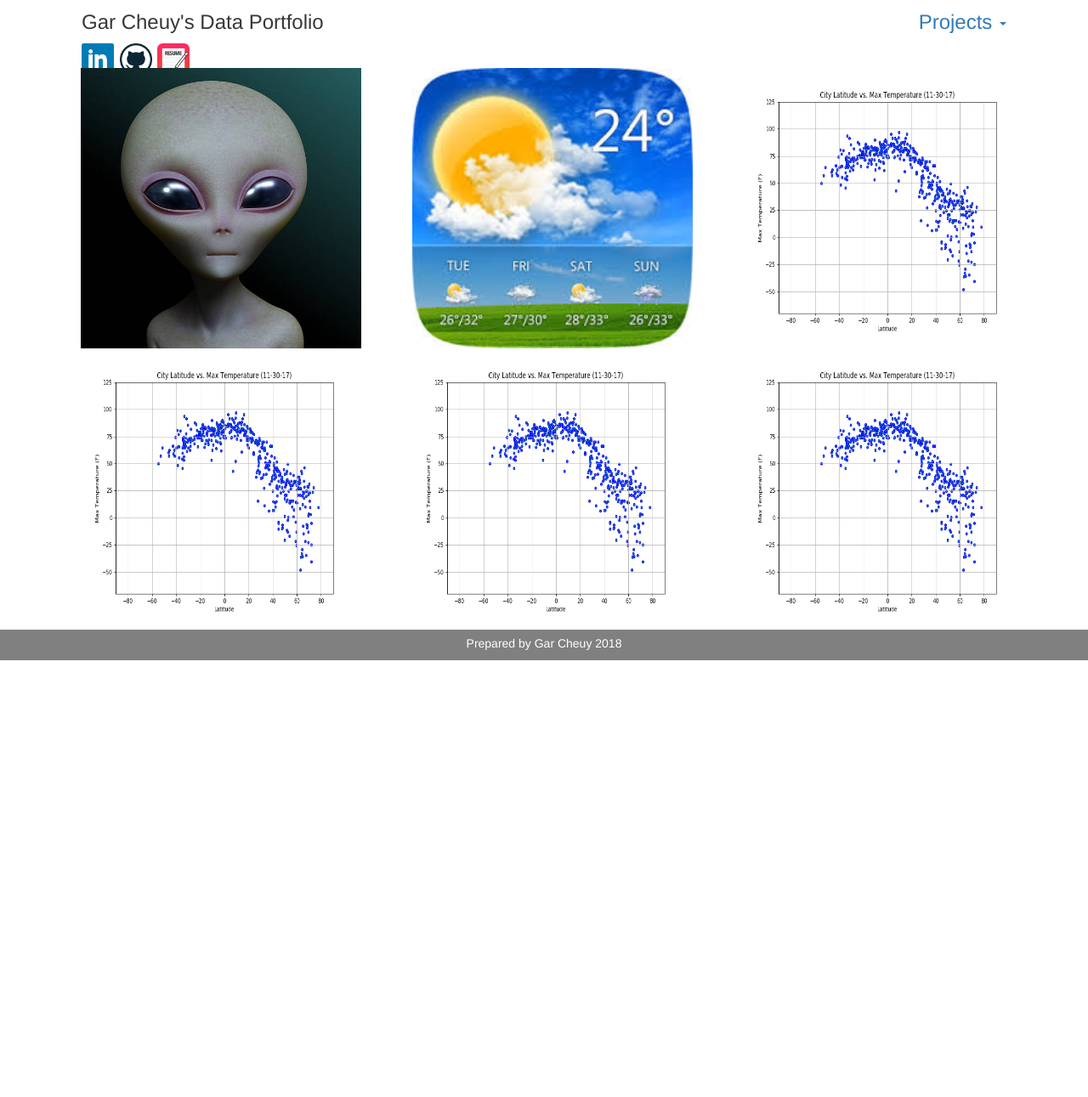
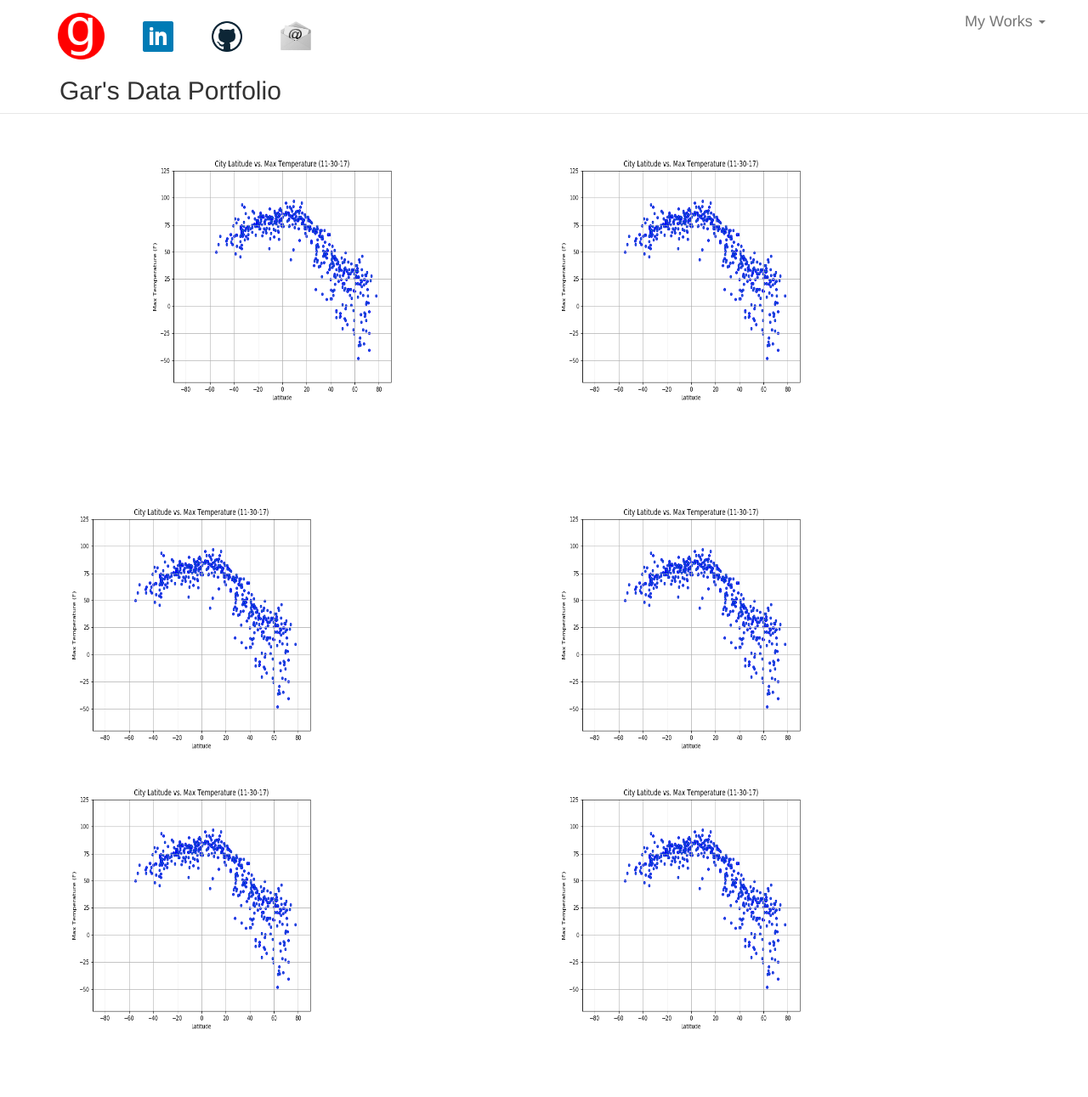
Before and after one commit to garc9394/garc9394.github.io, a PHP site: page / in a window 1280 px wide. Shown: the whole page at 85% size. Before the commit the page ends 777 px from the top, so only its background shows below. Run offline with PHP 8.4, Linux system fonts and the light colour scheme.

Commit message:
Reset commit

```diff
--- a/css/styles.css
+++ b/css/styles.css
@@ -1,42 +1,67 @@
-.navbar {
-    height: 60px;
-    background: white;
+.body {
+    font-family: 'Open Sans', sans-serif;
 }
 
-.navbar:hover {
-    height: 150px;
-    background: white;
+.navbar {
+    background-color: white;
 }
 
-.container-fluid {
-    background: white;
-    padding-right: 80px;
-    font-size: 24px;
+.header {
+    background-color: white;
+    height: 70px;
+}
+
+.title {
+    background-color: white;
+    padding-left: 70px;
+}
+
+.navbar-brand > a:hover, .navbar-brand > a:focus {
+    background-color: white;
+    color: white;
+}
+
+.navbar-brand > a:active {
+    background-color: white;
+    color: white;
+}
+
+.dropdown-toggle {
+    width: 160px;
+    font-size: 18px;
+}
+
+.nav .dropdown .dropdown-toggle:hover {
+    background-color: white;
+    font-size: 18.5px;
+    color: steelblue;
 }
 
 .navbar-brand {
-    padding-left: 80px;
+    padding-left: 48px;
     color: rgb(58, 54, 54);
-    font-size: 24px;
 }
 
-.dropdown {
-    color: rgb(58, 54, 54);
-    font-size: 24px;
+a {
+    padding: 20px;
 }
 
-.icons {
-    padding-left: 95px;
-
+.col-xs-1 {
+    padding-top: 24px;
 }
 
 .container {
-    margin-left: 80px;
-    margin-right: 80px
+    margin: 36px 24px;
+    padding: 24px;
 }
 
-.img {
-    margin: 30px;
+.first {
+    margin: 80px;
+}
+
+.col-md-6 .col-sm-12 {
+    margin: 16px;
+    padding: 12px;
 }
 
 .footer {
--- a/index.html
+++ b/index.html
@@ -5,7 +5,8 @@
     <meta name="viewport" content="width=device-width, initial-scale=1.0">
     <meta http-equiv="X-UA-Compatible" content="ie=edge">
     <title>Gar Cheuy's Data Portfolio</title>
-    <!-- <link rel="stylesheet" type="text/css" href="//fonts.googleapis.com/css?family=Open+Sans" /> -->
+    <link href="https://fonts.googleapis.com/css?family=Open+Sans" rel="stylesheet">
+    <href='https://fonts.googleapis.com/css?family=Roboto+Slab:400,300' rel='stylesheet' type='text/css'>
     <link rel="stylesheet" href="https://maxcdn.bootstrapcdn.com/bootstrap/3.3.7/css/bootstrap.min.css">
     <link rel="stylesheet" href="css/styles.css">
     <script src="https://ajax.googleapis.com/ajax/libs/jquery/3.3.1/jquery.min.js"></script>
@@ -14,16 +15,28 @@
 </head>
 <body>
     <header>
-        <nav class="navbar">
-            <nav class="navbar-top">
-                <div class="container-fluid">
-                    <div class="navbar-header">
-                        <a class="navbar-brand" href="index.html">Gar Cheuy's Data Portfolio</a>
+        <nav class="navbar navbar-default navbar-fixed-top">
+            <div class="container-fluid header">
+                <div class="navbar-brand">
+                    <a href="https://garc9394.github.io/">
+                        <img src="images/g-home.png" alt="Gar's Data Home" height="55" width="55">
+                    </a>
+                    <a class="icon" href="https://www.linkedin.com/in/garcheuy/" target="_blank">
+                        <img src="images/linkedin.png" alt="LinkedIn Profile" height="36" width="36">
+                    </a>
+
+                    <a class="icon" href="https://github.com/garc9394" target="_blank">
+                        <img src="images/github.png" alt="GitHub Repository" height="36" width="36">
+                    </a>
+
+                    <a class="icon" href="mailto:garcheuy@yahoo.com" target="_blank">
+                        <img src="images/email_me.jpeg" alt="Email Me" height="36" width="36">
+                    </a>
                 </div>
                 <div class="collapse navbar-collapse" id="bs-example-navbar-collapse-1">
                     <ul class="nav navbar-nav navbar-right">
                         <li class="dropdown">
-                                <a href="#" class="dropdown-toggle" data-toggle="dropdown" role="button" aria-haspopup="true" aria-expanded="false">Projects <span class="caret"></span></a>
+                            <a href="#" class="dropdown-toggle" data-toggle="dropdown" role="button" aria-haspopup="true" aria-expanded="false">My Works <span class="caret"></span></a>
                             <ul class="dropdown-menu">
                                 <li><a href="../aliens/index.html">Aliens Sightings</a></li>
                                 <li><a href="../Latitude/index.html">Latitude</a></li>
@@ -34,71 +47,57 @@
                     </ul>
                 </div><!-- /.navbar-collapse -->
             </div><!-- /.container-fluid -->
-            </nav>
-            <nav class="navbar-bottom">
-                <div class="container-fluid">
-                    <div class="row icons">
-                        <a href="https://www.linkedin.com/in/garcheuy/" target="_blank">
-                            <img src="images/linkedin.png" alt="Latitude" height="38" width="38">
-                        </a>
-                        <a href="https://github.com/garc9394" target="_blank">
-                            <img src="images/github.png" alt="Latitude" height="38" width="38">
-                        </a>
-                        <a href="../resume.html">
-                            <img src="images/resume.png" alt="Latitude" height="38" width="38">
+            <h2 class="title">Gar's Data Portfolio</h2>
+        </navbar>
+    </header>
+    <hr>
+    <div class="container">
+        <div class="row first">
+            <!-- <div class="col-md-6 col-sm-12">
+                <a href="../aliens/index.html">
+                    <img src="images/alien.jpg" alt="Alien Sightings" height="360" width="430">
                 </a>
             </div>
-                </div>
-            </nav>
-        </nav>
-    </header>
-    <div class="container">
-        <div class="row first">
-            <div class="col-md-4 col-sm-12">
-                <a href="../aliens/index.html">
-                    <img src="images/alien.jpg" alt="Alien Sightings" height="330" width="330">
+            <div class="col-md-6 col-sm-12">
+                <a href="../Latitude/index.html">
+                    <img src="images/weather.jpeg" alt="Latitude" height="360" width="430">
+                </a>
+            </div> -->
+            <div class="col-md-6 col-sm-12">
+                <a href="maxtemperature.html">
+                    <img src="images/CityLatitudeVsMaxTemperature.png" alt="Maximum Temperature" height="330" width="330">
                 </a>
             </div>
-            <div class="col-md-4 col-sm-12">
-                <a href="../Latitude/index.html">
-                    <img src="images/weather.jpeg" alt="Latitude" height="330" width="330">
-                </a>
-            </div>
-            <div class="col-md-4 col-sm-12">
+            <div class="col-md-6 col-sm-12">
                 <a href="maxtemperature.html">
                     <img src="images/CityLatitudeVsMaxTemperature.png" alt="Maximum Temperature" height="330" width="330">
                 </a>
             </div>
         </div>
         <div class="row second">
-            <div class="col-md-4 col-sm-12">
+            <div class="col-md-6 col-sm-12">
                 <a href="maxtemperature.html">
                     <img src="images/CityLatitudeVsMaxTemperature.png" alt="Maximum Temperature" height="330" width="330">
                 </a>
             </div>
-            <div class="col-md-4 col-sm-12">
+            <div class="col-md-6 col-sm-12">
                 <a href="maxtemperature.html">
                     <img src="images/CityLatitudeVsMaxTemperature.png" alt="Maximum Temperature" height="330" width="330">
                 </a>
             </div>
-            <div class="col-md-4 col-sm-12">
+        </div>
+        <div class="row third">
+            <div class="col-md-6 col-sm-12">
+                <a href="maxtemperature.html">
+                    <img src="images/CityLatitudeVsMaxTemperature.png" alt="Maximum Temperature" height="330" width="330">
+                </a>
+            </div>
+            <div class="col-md-6 col-sm-12">
                 <a href="maxtemperature.html">
                     <img src="images/CityLatitudeVsMaxTemperature.png" alt="Maximum Temperature" height="330" width="330">
                 </a>
             </div>
         </div>
     </div>
-    <footer>
-        <div class="row">
-            <div class="row">
-                <div class="col-md-12 bottom-sep"></div>
-            </div>
-        </div>
-        <div class="row">
-            <div class="col-md-12 footer">
-                <p>Prepared by Gar Cheuy 2018</p>
-            </div>
-        </div>
-    </footer>
 </body>
 </html>
--- a/js/data.js
+++ b/js/data.js
@@ -1,5 +1,7 @@
-$( ".arrows" ).click(function() {
-$( this ).toggleClass( "open" );
-    $('.nav').animate({
-    height: 'toggle'});
+$('.dropdown').on('show.bs.dropdown', function(e){
+  $(this).find('.dropdown-menu').first().stop(true, true).slideDown(300);
 });
+
+$('.dropdown').on('hide.bs.dropdown', function(e){
+  $(this).find('.dropdown-menu').first().stop(true, true).slideUp(200);
+});
```
Also changed, not shown: nav.html (added, +36 -0 lines), images/email_me.jpeg (added), images/g-home.png (added), images/resume.png (deleted), 3 other files. Lines whose indentation alone changed are shown as unchanged.
